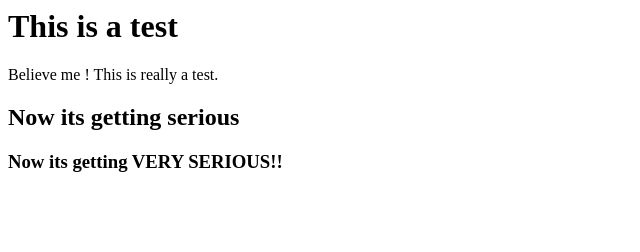
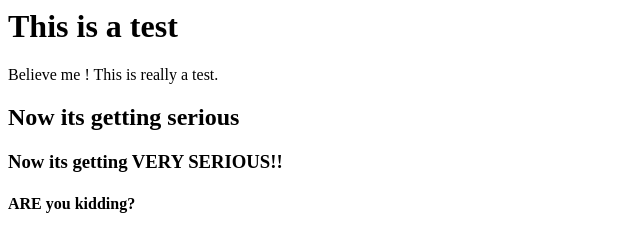
Before and after one commit to sanginsangin/jenkins-sample, a plain HTML site: page index.html in a window 1280 px wide. Shown: the whole page, without its empty margins (0-640 px from the left). Drawn offline with Linux system fonts and the light colour scheme.

Commit message:
Second update on website

```diff
--- a/index.html
+++ b/index.html
@@ -12,6 +12,9 @@ Now its getting serious
 <h3>
 Now its getting VERY SERIOUS!!
 </h3>
+<h4>
+ARE you kidding?
+</h4>
 </body>
 
 </html>
```
